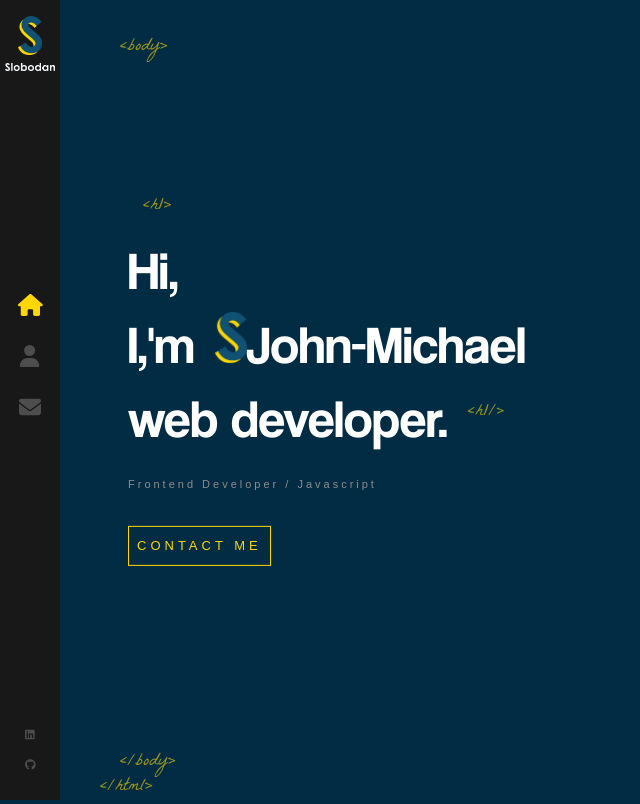
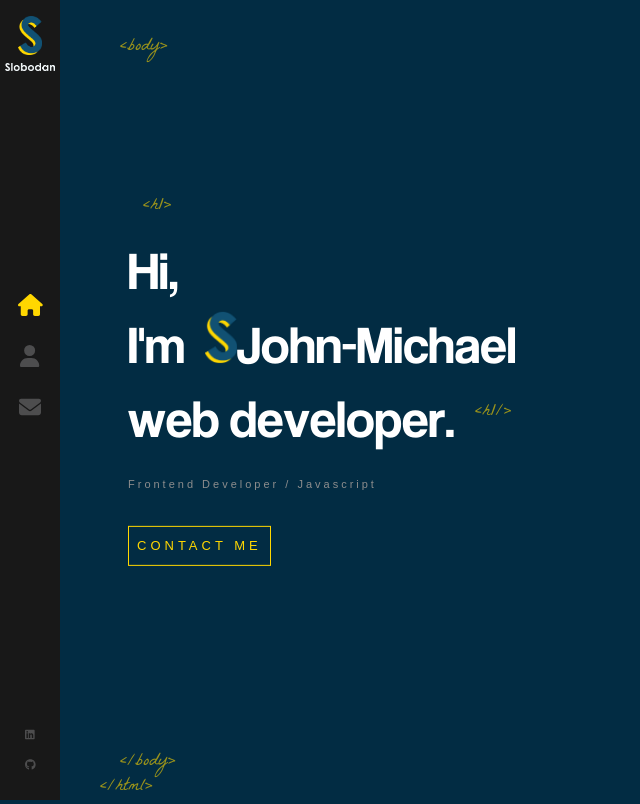
Before and after one commit to JMNagy/portfolio-react, a React (Create React App) app: page / in a window 1280 px wide. Shown: the whole page, without its empty margins (0-640 px from the left). Built offline with nearby package versions, Linux system fonts and the light colour scheme.

Commit message:
Added hover effects to homepage.

```diff
--- a/src/components/AnimatedLetters/index.scss
+++ b/src/components/AnimatedLetters/index.scss
@@ -0,0 +1,26 @@
+.text-animate {
+  display: inline-block;
+  opacity: 0;
+  animation: bounceIn;
+  animation-duration: 1s;
+  animation-delay: 1s;
+  animation-fill-mode: forwards;
+  min-width: 10px;
+}
+
+.text-animate-hover {
+  min-width: 10px;
+  display: inline-block;
+  animation-fill-mode: both;
+
+  &:hover {
+    animation: rubberBand 1s;
+    color: #ffd700;
+  }
+}
+
+@for $i from 1 through 40 {
+  .text-animate._#{$i} {
+    animation-delay: #{$i / 10}s;
+  }
+}
--- a/src/components/Home/index.js
+++ b/src/components/Home/index.js
@@ -1,4 +1,4 @@
-import { useState } from 'react'
+import { useEffect, useState } from 'react'
 import { Link } from 'react-router-dom'
 import LogoTitle from '../../assets/images/logo-s.png'
 import AnimatedLetters from '../AnimatedLetters'
@@ -24,6 +24,12 @@ const Home = () => {
     '.',
   ]
 
+  useEffect(() => {
+    setTimeout(() => {
+      setLetterClass('text-animate-hover')
+    }, 4000)
+  }, [])
+
   return (
     <div className="container home-page">
       <div className="text-zone">
@@ -31,7 +37,7 @@ const Home = () => {
           <span className={letterClass}>H</span>
           <span className={`${letterClass} _12`}>i,</span>
           <br />
-          <span className={`${letterClass} _13`}>I,</span>
+          <span className={`${letterClass} _13`}>I</span>
           <span className={`${letterClass} _14`}>'m</span>
           <img src={LogoTitle} alt="developer" />
           <AnimatedLetters
```
